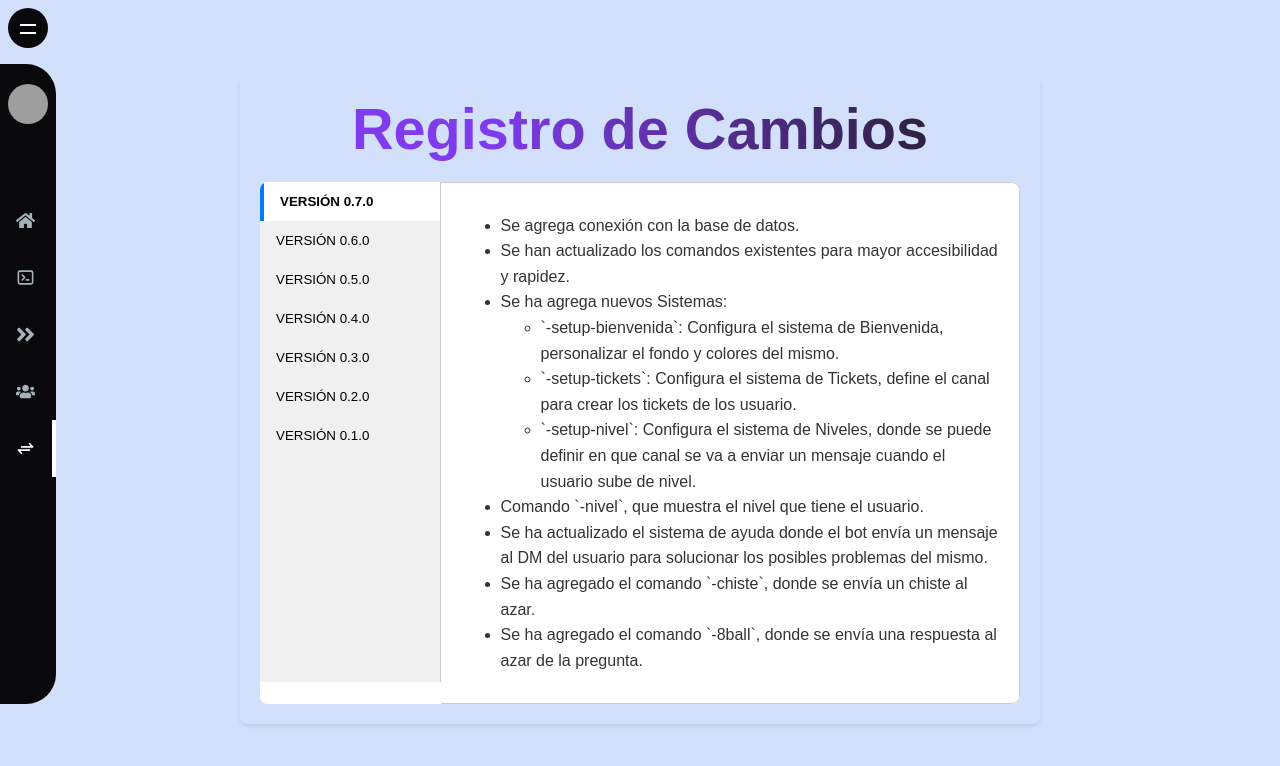
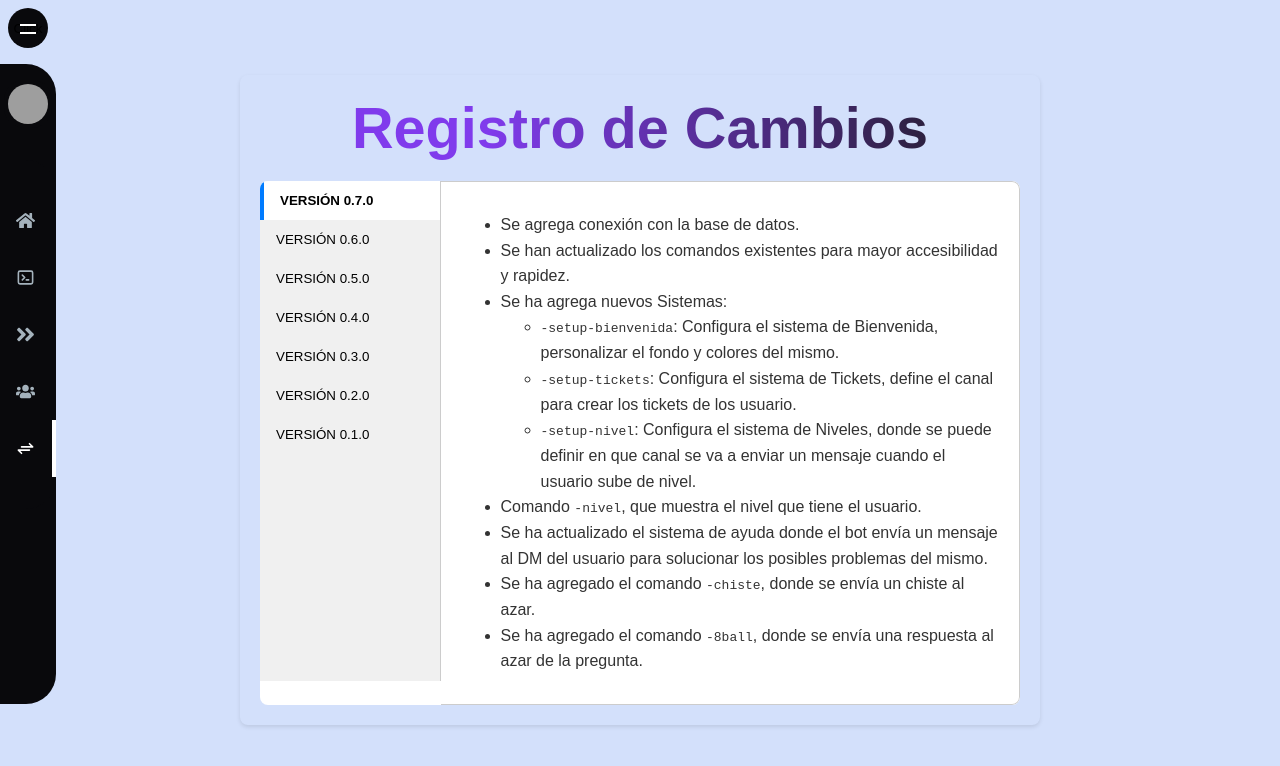
Before and after one commit to Johnny1305/number_bot_website, a React (Create React App) app: page /changelog in a window 1280 px wide. Shown: the top 766 px of the page. Built offline with nearby package versions, Linux system fonts and the light colour scheme; grey boxes are pictures that could not be loaded.

Commit message:
Update ChangeLog.js

```diff
--- a/src/Pages/ChangeLog.js
+++ b/src/Pages/ChangeLog.js
@@ -83,14 +83,14 @@ const ChangelogComponent = () => {
                                     <li>Se han actualizado los comandos existentes para mayor accesibilidad y rapidez.</li>
                                     <li>Se ha agrega nuevos Sistemas:</li>
                                     <ul>
-                                        <li>`-setup-bienvenida`: Configura el sistema de Bienvenida, personalizar el fondo y colores del mismo.</li>
-                                        <li>`-setup-tickets`: Configura el sistema de Tickets, define el canal para crear los tickets de los usuario.</li>
-                                        <li>`-setup-nivel`: Configura el sistema de Niveles, donde se puede definir en que canal se va a enviar un mensaje cuando el usuario sube de nivel.</li>
+                                        <li><code>-setup-bienvenida</code>: Configura el sistema de Bienvenida, personalizar el fondo y colores del mismo.</li>
+                                        <li><code>-setup-tickets</code>: Configura el sistema de Tickets, define el canal para crear los tickets de los usuario.</li>
+                                        <li><code>-setup-nivel</code>: Configura el sistema de Niveles, donde se puede definir en que canal se va a enviar un mensaje cuando el usuario sube de nivel.</li>
                                     </ul>
-                                    <li>Comando `-nivel`, que muestra el nivel que tiene el usuario.</li>
+                                    <li>Comando <code>-nivel</code>, que muestra el nivel que tiene el usuario.</li>
                                     <li>Se ha actualizado el sistema de ayuda donde el bot envía un mensaje al DM del usuario para solucionar los posibles problemas del mismo.</li>
-                                    <li>Se ha agregado el comando `-chiste`, donde se envía un chiste al azar.</li>
-                                    <li>Se ha agregado el comando `-8ball`, donde se envía una respuesta al azar de la pregunta.</li>
+                                    <li>Se ha agregado el comando <code>-chiste</code>, donde se envía un chiste al azar.</li>
+                                    <li>Se ha agregado el comando <code>-8ball</code>, donde se envía una respuesta al azar de la pregunta.</li>
                                 </ul>
                             </div>
                         </div>
```
